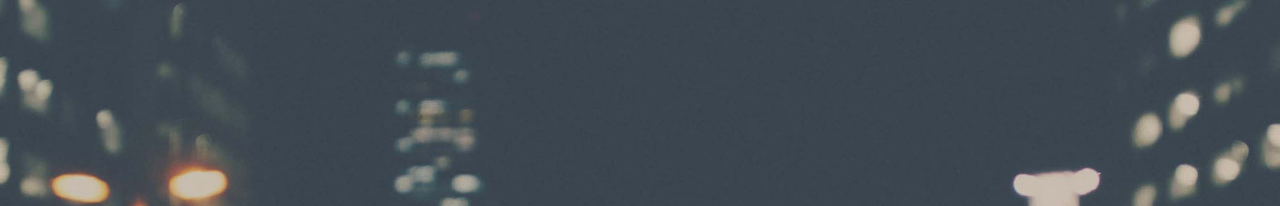
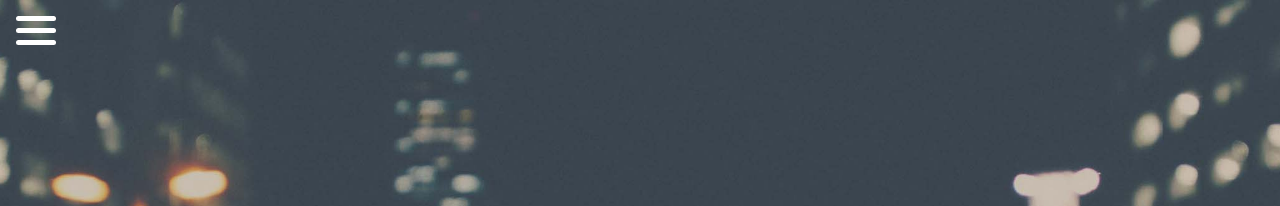
Before and after one commit to testlabsc/sauravchandra.github.io, a Jekyll site: the page built from index.html, in a window 1280 px wide. Shown: the top 206 px of the page. Built offline with Jekyll 4.4.1, drawn with Linux system fonts in a browser that asks for light colours.

Commit message:
Update header.html

```diff
--- a/_includes/header.html
+++ b/_includes/header.html
@@ -1,3 +1,5 @@
 <div class="header">
-	<div id="trigram"></div>
+	<div id="nav-icon">
+  		<div></div>
+	</div>
 </div>
```
